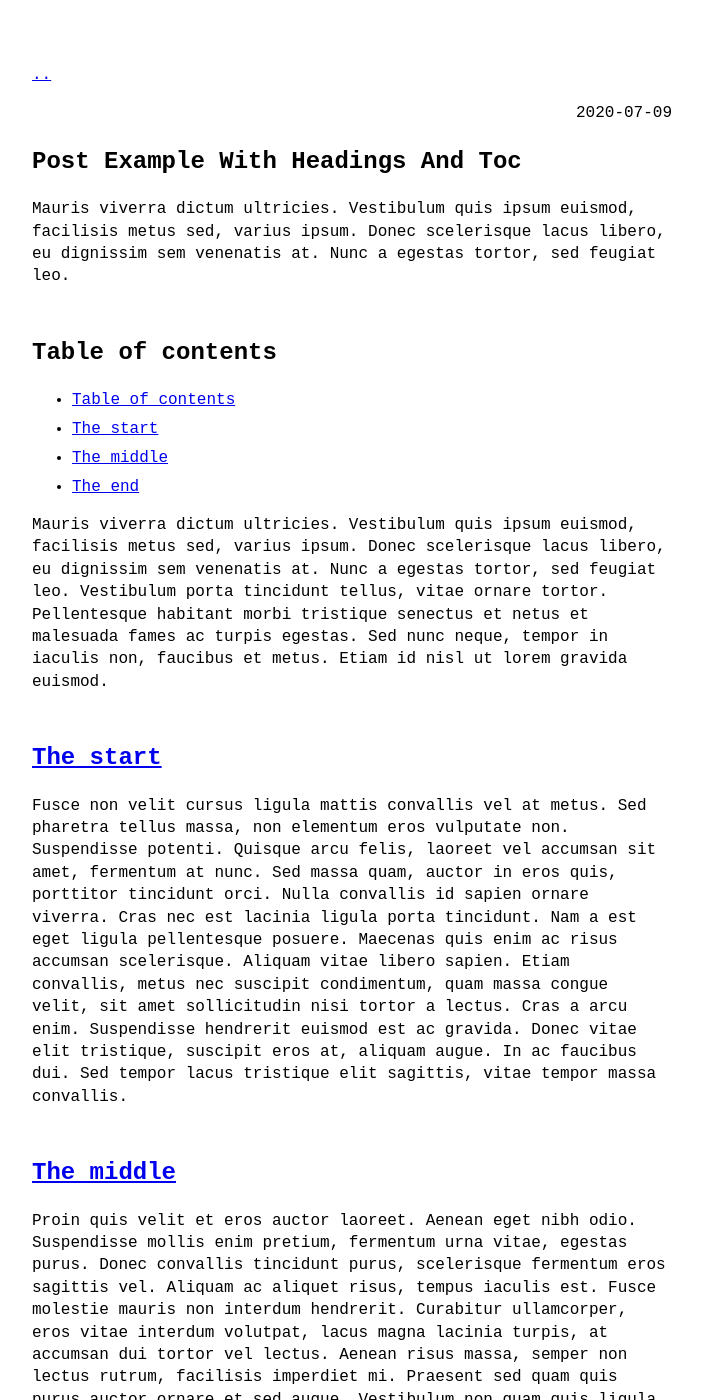
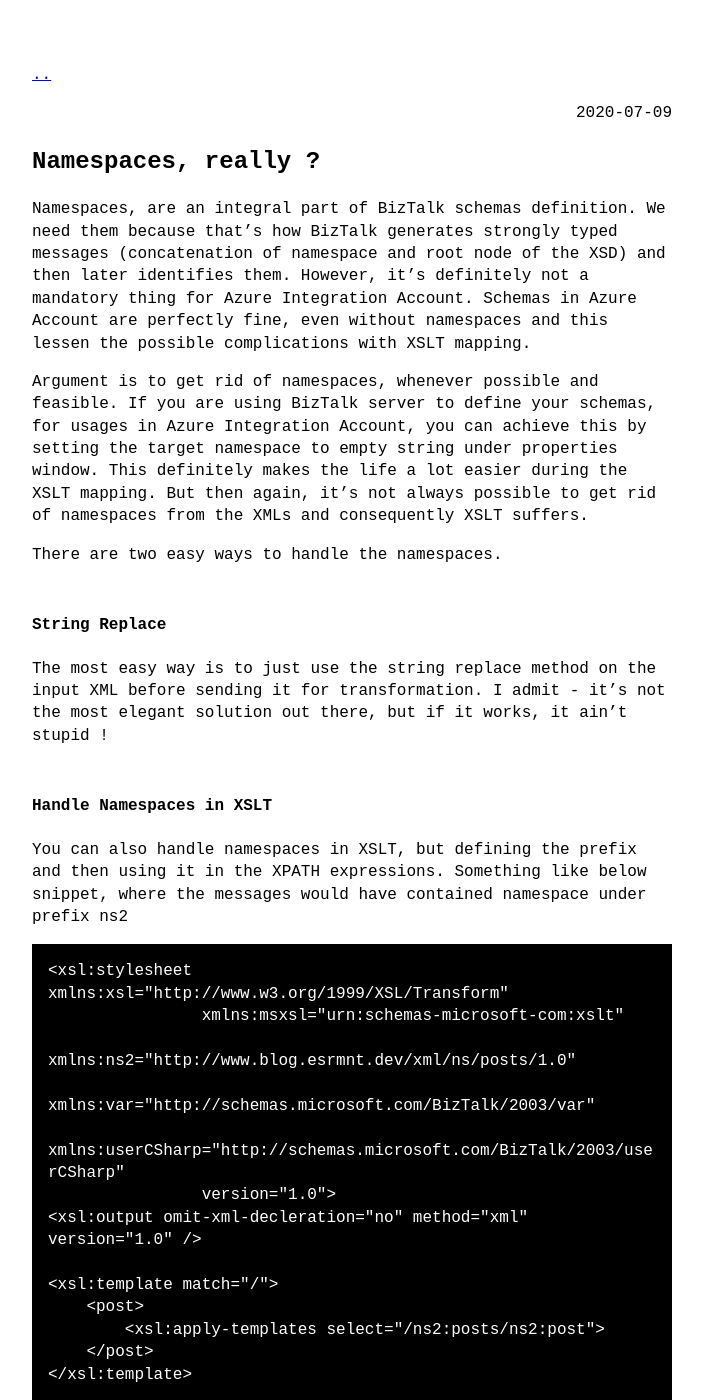
Before and after one commit to esrmnt/esrmnt.github.io, a Jekyll site: the page built from _posts/2020-07-09-post-example-with-headings-and-toc.md, in a window 1280 px wide and 1400 px high. Shown: the whole window, without its empty margins (288-991 px from the left). Built offline with Jekyll 4.4.1, drawn with Linux system fonts in a browser that asks for light colours; some of the changed text lies outside the part shown.

Commit message:
On fire, moved another post

````diff
--- a/_posts/2020-07-09-post-example-with-headings-and-toc.md
+++ b/_posts/2020-07-09-post-example-with-headings-and-toc.md
@@ -1,26 +1,40 @@
 ---
 layout: post
-category: example2
+title: "Namespaces, really ?"
 ---
 
-Mauris viverra dictum ultricies. Vestibulum quis ipsum euismod, facilisis metus sed, varius ipsum. Donec scelerisque lacus libero, eu dignissim sem venenatis at. Nunc a egestas tortor, sed feugiat leo.
+Namespaces, are an integral part of BizTalk schemas definition. We need them because that’s how BizTalk generates strongly typed messages (concatenation of namespace and root node of the XSD) and then later identifies them. However, it’s definitely not a mandatory thing for Azure Integration Account. Schemas in Azure Account are perfectly fine, even without namespaces and this lessen the possible complications with XSLT mapping.
 
-## Table of contents
-- [Table of contents](#table-of-contents)
-- [The start](#the-start)
-- [The middle](#the-middle)
-- [The end](#the-end)
+Argument is to get rid of namespaces, whenever possible and feasible. If you are using BizTalk server to define your schemas, for usages in Azure Integration Account, you can achieve this by setting the target namespace to empty string under properties window. This definitely makes the life a lot easier during the XSLT mapping. But then again, it’s not always possible to get rid of namespaces from the XMLs and consequently XSLT suffers.
 
-Mauris viverra dictum ultricies. Vestibulum quis ipsum euismod, facilisis metus sed, varius ipsum. Donec scelerisque lacus libero, eu dignissim sem venenatis at. Nunc a egestas tortor, sed feugiat leo. Vestibulum porta tincidunt tellus, vitae ornare tortor. Pellentesque habitant morbi tristique senectus et netus et malesuada fames ac turpis egestas. Sed nunc neque, tempor in iaculis non, faucibus et metus. Etiam id nisl ut lorem gravida euismod.
+There are two easy ways to handle the namespaces.
 
-## [The start](#the-start)
+#### String Replace
 
-Fusce non velit cursus ligula mattis convallis vel at metus. Sed pharetra tellus massa, non elementum eros vulputate non. Suspendisse potenti. Quisque arcu felis, laoreet vel accumsan sit amet, fermentum at nunc. Sed massa quam, auctor in eros quis, porttitor tincidunt orci. Nulla convallis id sapien ornare viverra. Cras nec est lacinia ligula porta tincidunt. Nam a est eget ligula pellentesque posuere. Maecenas quis enim ac risus accumsan scelerisque. Aliquam vitae libero sapien. Etiam convallis, metus nec suscipit condimentum, quam massa congue velit, sit amet sollicitudin nisi tortor a lectus. Cras a arcu enim. Suspendisse hendrerit euismod est ac gravida. Donec vitae elit tristique, suscipit eros at, aliquam augue. In ac faucibus dui. Sed tempor lacus tristique elit sagittis, vitae tempor massa convallis.
+The most easy way is to just use the string replace method on the input XML before sending it for transformation. I admit - it’s not the most elegant solution out there, but if it works, it ain't stupid !
 
-## [The middle](#the-middle)
+#### Handle Namespaces in XSLT
 
-Proin quis velit et eros auctor laoreet. Aenean eget nibh odio. Suspendisse mollis enim pretium, fermentum urna vitae, egestas purus. Donec convallis tincidunt purus, scelerisque fermentum eros sagittis vel. Aliquam ac aliquet risus, tempus iaculis est. Fusce molestie mauris non interdum hendrerit. Curabitur ullamcorper, eros vitae interdum volutpat, lacus magna lacinia turpis, at accumsan dui tortor vel lectus. Aenean risus massa, semper non lectus rutrum, facilisis imperdiet mi. Praesent sed quam quis purus auctor ornare et sed augue. Vestibulum non quam quis ligula luctus placerat sed sit amet erat. Vestibulum ante ipsum primis in faucibus orci luctus et ultrices posuere cubilia curae; Fusce auctor, sem eu volutpat dignissim, turpis nibh malesuada arcu, in consequat elit mauris quis sem. Nam tristique sit amet enim vel accumsan. Sed id nibh commodo, dictum sem id, semper quam.
+You can also handle namespaces in XSLT, but defining the prefix and then using it in the XPATH expressions. Something like below snippet, where the messages would have contained namespace under prefix ns2
 
-## The end
+```
+<xsl:stylesheet xmlns:xsl="http://www.w3.org/1999/XSL/Transform"
+                xmlns:msxsl="urn:schemas-microsoft-com:xslt"
+                xmlns:ns2="http://www.blog.esrmnt.dev/xml/ns/posts/1.0"
+                xmlns:var="http://schemas.microsoft.com/BizTalk/2003/var"
+                xmlns:userCSharp="http://schemas.microsoft.com/BizTalk/2003/userCSharp"
+                version="1.0">
+<xsl:output omit-xml-decleration="no" method="xml" version="1.0" />
 
-Donec ex lectus, tempus non lacinia quis, pretium non ipsum. Praesent est nunc, rutrum vel tellus eu, tristique laoreet purus. In rutrum orci sit amet ex ornare, sit amet finibus lacus laoreet. Etiam ac facilisis purus, eget porttitor odio. Suspendisse tempus dolor nec risus sodales posuere. Proin dui dui, mollis a consectetur molestie, lobortis vitae tellus. Vivamus at purus sed urna sollicitudin mattis. Mauris lacinia libero in lobortis pulvinar. Nullam sit amet condimentum justo. Donec orci justo, pharetra ut dolor non, interdum finibus orci. Proin vitae ante a dui sodales commodo ac id elit. Nunc vel accumsan nunc, sit amet congue nunc. Aliquam in lacinia velit. Integer lobortis luctus eros, in fermentum metus aliquet a. Class aptent taciti sociosqu ad litora torquent per conubia nostra, per inceptos himenaeos.
+<xsl:template match="/">
+    <post>
+        <xsl:apply-templates select="/ns2:posts/ns2:post">
+    </post>
+</xsl:template>
+
+<xsl:template match="ns2:post">
+
+ <!--The rest of the mapping goes here-->
+
+</xsl:template>
+```
````
